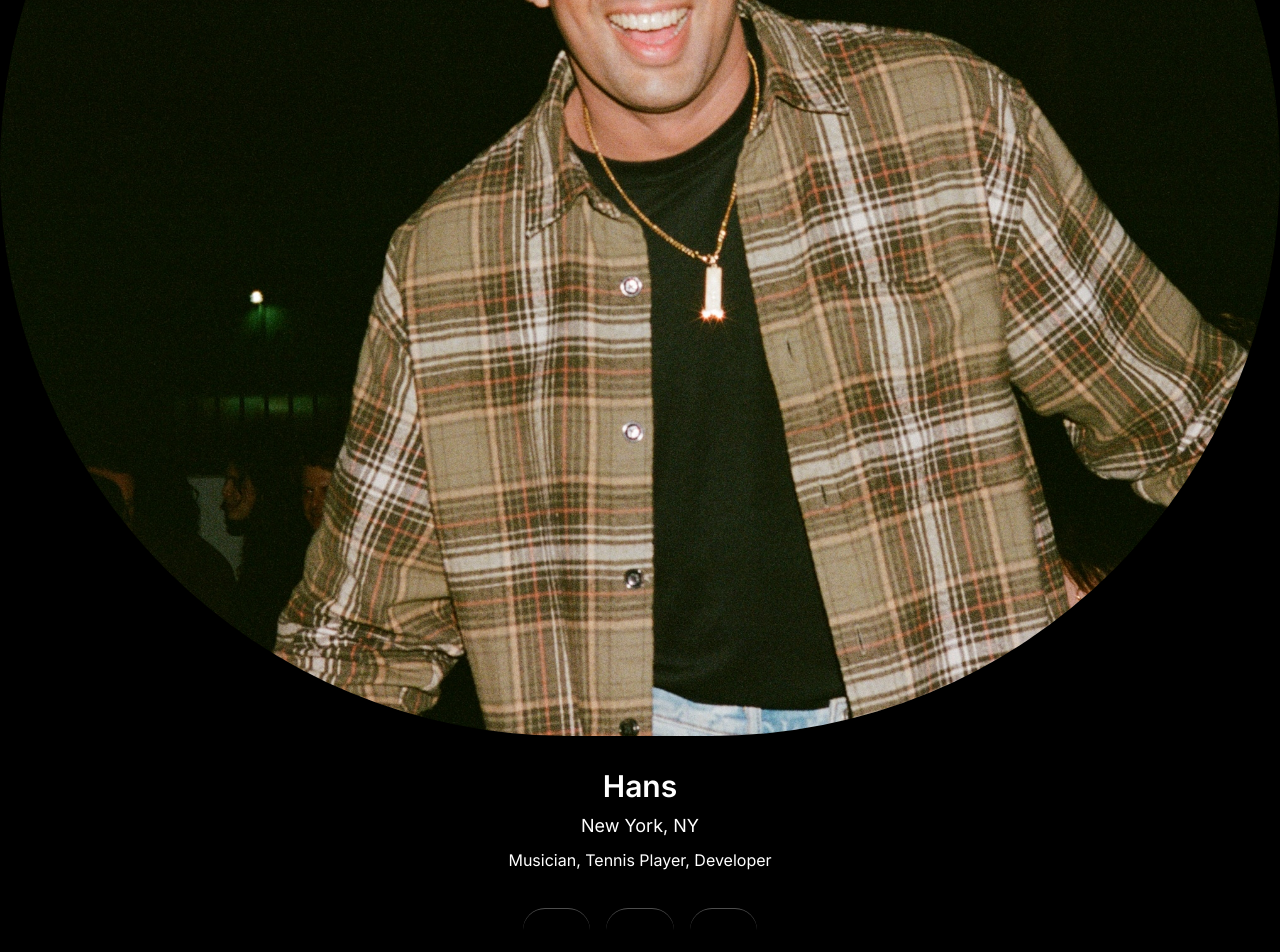
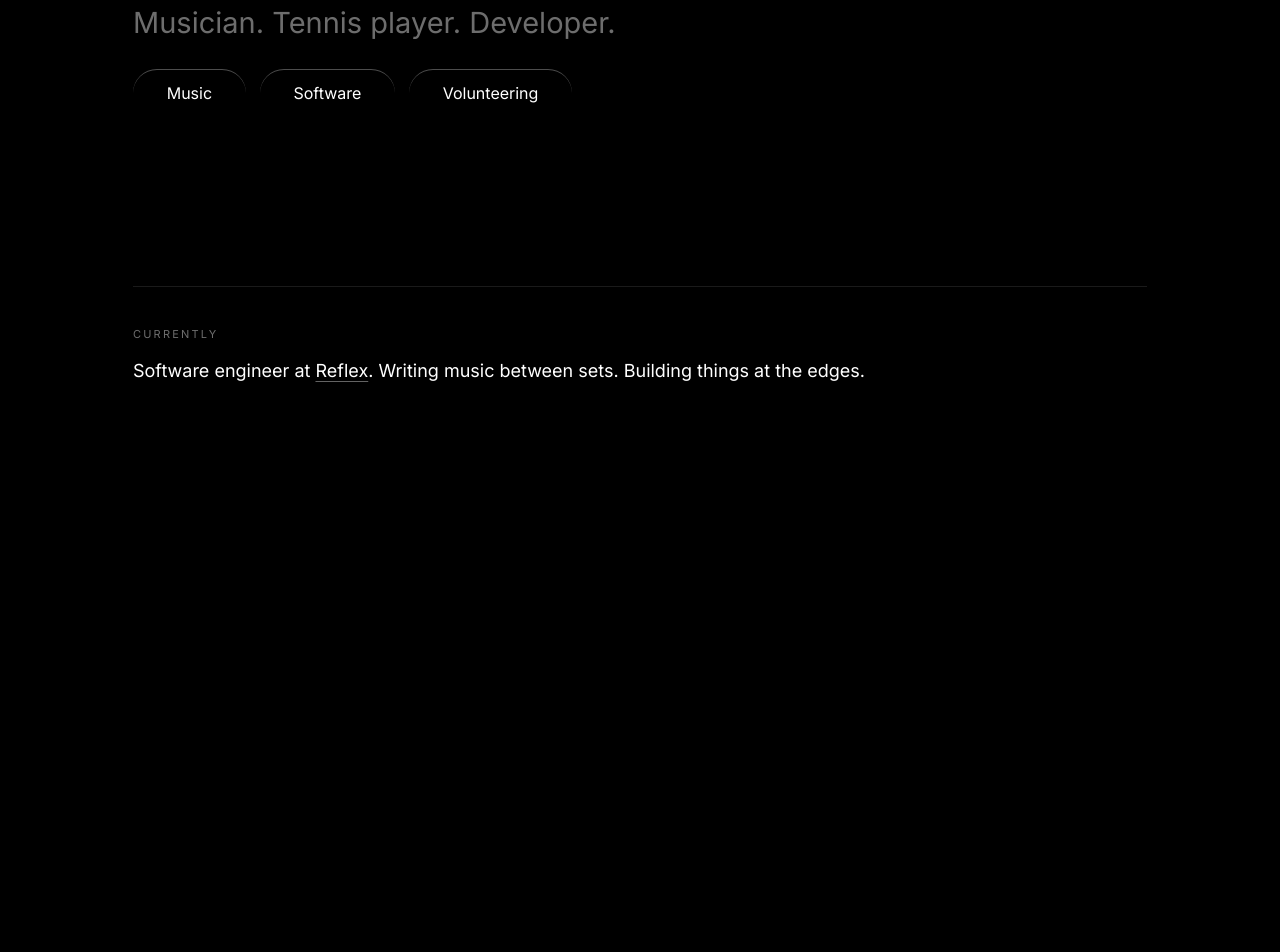
Before and after one commit to hanskamin/website, a Next.js app: page / in a window 1280 px wide. Shown: the part 465-1417 px from the top of the page. After the commit the page ends 895 px from the top, so only its background shows below. Built offline with nearby package versions, Linux system fonts and the light colour scheme.

Commit message:
home: redesign with display headline, ghost buttons, and currently block

```diff
--- a/app/page.tsx
+++ b/app/page.tsx
@@ -1,60 +1,83 @@
-import Image from 'next/image';
-import Button from './ui/Button';
-import profile from "@/public/static/images/profile.jpeg"
+import Image from "next/image";
+import Button from "./ui/Button";
+import Container from "./ui/Container";
+import Section from "./ui/Section";
+import Reveal from "./ui/Reveal";
+import profile from "@/public/static/images/profile.jpeg";
 
 export default function Home() {
   return (
-    <div className="flex flex-col items-center justify-center min-h-screen font-[family-name:var(--font-geist-mono)]">
-      {/* Main Content Wrapper */}
-      <div className="flex flex-col items-center text-center">
-        {/* Profile Image */}
-        <div className="mb-4 relative flex justify-center">
+    <>
+      <section className="min-h-[80vh] flex items-center py-16 md:py-24">
+        <Container className="flex flex-col gap-elem">
+          <Reveal className="flex items-center gap-elem">
             <Image
               src={profile}
-            alt="Hans Kamin"
-            className="rounded-full shadow-lg w-auto h-auto"
-            width={250}
-            height={250}
+              alt=""
+              width={64}
+              height={64}
+              priority
+              className="rounded-full w-12 h-12 md:w-16 md:h-16 object-cover ring-1 ring-white/20"
             />
-        </div>
+            <span className="text-caption uppercase tracking-[0.2em] text-whisper">
+              New York, NY
+            </span>
+          </Reveal>
 
-        {/* Text */}
-        <div className='py-4'>
-          {/* Name */}
-          <h1 className="text-3xl font-semibold pb-2">
+          <Reveal delay={0.05}>
+            <h1
+              className="font-display text-frost leading-[0.85] break-words text-gradient-ocean"
+              style={{ fontSize: "clamp(72px, 18vw, 225px)" }}
+            >
               Hans
             </h1>
+          </Reveal>
 
-          {/* Location */}
-          <p className="text-lg pb-2">
-            New York, NY
+          <Reveal delay={0.1}>
+            <p className="text-sub md:text-h-sm text-whisper max-w-[40ch] leading-[1.3]">
+              Musician. Tennis player. Developer.
             </p>
+          </Reveal>
 
-          {/* Bio */}
-          <p className="text-md pb-5">
-            Musician, Tennis Player, Developer
+          <Reveal delay={0.2} className="pt-elem">
+            <div className="flex flex-col sm:flex-row gap-elem">
+              <Button href="/music" variant="ghost" fullWidth>
+                Music
+              </Button>
+              <Button href="/software" variant="ghost" fullWidth>
+                Software
+              </Button>
+              <Button href="/volunteering" variant="ghost" fullWidth>
+                Volunteering
+              </Button>
+            </div>
+          </Reveal>
+        </Container>
+      </section>
+
+      <Section>
+        <Container>
+          <Reveal>
+            <div className="flex flex-col gap-elem border-t border-white/10 pt-10">
+              <span className="text-caption uppercase tracking-[0.2em] text-whisper">
+                Currently
+              </span>
+              <p className="text-sub text-frost">
+                Software engineer at{" "}
+                <a
+                  href="https://reflex.dev"
+                  target="_blank"
+                  rel="noreferrer"
+                  className="underline underline-offset-4 decoration-misty hover:decoration-frost transition-colors"
+                >
+                  Reflex
+                </a>
+                . Writing music between sets. Building things at the edges.
               </p>
             </div>
-
-        {/* Buttons */}
-        <div className="flex flex-col sm:flex-row flex-wrap justify-center gap-4">
-          <Button
-            className="py-4 px-6 text-white rounded-full"
-            title={"👨🏾‍🎤 Music"}
-            route={"/music"}
-          />
-          <Button
-            className="py-4 px-6 text-white rounded-full"
-            title={"👨🏾‍💻 Software"}
-            route={"/software"}
-          />
-          <Button
-            className="py-4 px-6 text-white rounded-full"
-            title={"🇺🇳 Volunteering"}
-            route={"/volunteering"}
-          />
-        </div>
-      </div>
-    </div>
+          </Reveal>
+        </Container>
+      </Section>
+    </>
   );
 }
```
Lines whose indentation alone changed are shown as unchanged.
